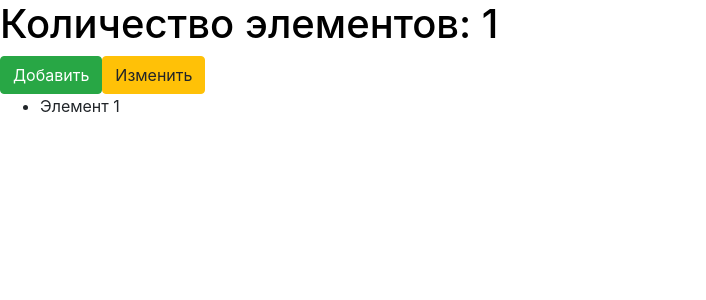
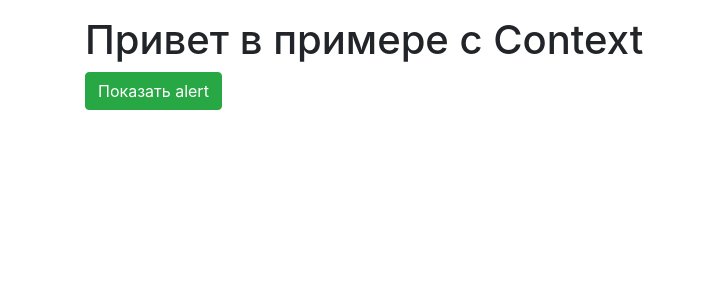
Before and after one commit to MaxiDeBox/react-hooks-theory, a React (Create React App) app: page / in a window 1280 px wide. Shown: the top 300 px of the page, without its empty margins (0-706 px from the left). Built offline with nearby package versions, Linux system fonts and the light colour scheme.

Commit message:
115. Контекст с useContext

```diff
--- a/src/App.js
+++ b/src/App.js
@@ -1,29 +1,17 @@
+import React from "react";
 import {useState, useEffect, useRef, useMemo, useCallback} from "react";
-import ItemsList from "./ItemsList";
+import Main from "./Main";
+import Alert from "./alert/Alert";
+import {AlertProvider} from "./alert/AlertContext";
 
 function App() {
-  const [colored, setColored] = useState(false);
-  const [count, setCount] = useState(1);
-
-  const styles = {
-    color: colored ? 'darkred' : 'black'
-  };
-
-  // Разница между useMemo мы получаем сам callback
-  const generateItemsFromIPI = useCallback(() => {
-    return new Array(count).fill('').map((item, idx) => `Элемент ${idx + 1}`)
-  }, [count]);
-
   return (
-    <div>
-      <>
-        <h1 style={styles}>Количество элементов: {count}</h1>
-        <button className={'btn btn-success'} onClick={() => setCount(prevState => prevState + 1)}>Добавить</button>
-        <button className={'btn btn-warning'} onClick={() => setColored(prevState => !prevState)}>Изменить</button>
-
-        <ItemsList getItems={generateItemsFromIPI}/>
-      </>
-    </div>
+    <AlertProvider>
+      <div className={'container pt-3'}>
+        <Alert />
+        <Main toggle={() => {}} />
+      </div>
+    </AlertProvider>
   );
 }
 
--- /dev/null
+++ b/src/Main.js
@@ -0,0 +1,13 @@
+import React from "react";
+import {useAlert} from "./alert/AlertContext";
+
+export default function Main() {
+  const {toggle} = useAlert();
+
+  return (
+    <>
+      <h1>Привет в примере с Context</h1>
+      <button className={'btn btn-success'} onClick={toggle}>Показать alert</button>
+    </>
+  );
+}
--- /dev/null
+++ b/src/alert/Alert.js
@@ -0,0 +1,16 @@
+import React from "react";
+import {useAlert} from "./AlertContext";
+
+export default function Alert() {
+  const alert = useAlert();
+
+  if(!alert.visible) {
+    return null;
+  }
+
+  return (
+    <div className={'alert alert-danger'} onClick={alert.toggle}>
+      Важное сообщение!
+    </div>
+  );
+}
--- /dev/null
+++ b/src/alert/AlertContext.js
@@ -0,0 +1,37 @@
+import React, {useContext, useState} from "react";
+
+const AlertContext = React.createContext();
+// const AlertToggleContext = React.createContext();
+
+export const useAlert = () => {
+  return useContext(AlertContext);
+}
+
+// export const useAlertToggle = () => {
+//   return useContext(AlertToggleContext);
+// }
+
+export const AlertProvider = ({children}) => {
+  const [alert, setAlert] = useState(false);
+
+  const toggle = () => {
+    setAlert(prevState => !prevState)
+  }
+
+  return (
+    // Если экспортируем значение
+    // <AlertContext.Provider value={alert}>
+    //   <AlertToggleContext.Provider value={toggle}>
+    //     {children}
+    //   </AlertToggleContext.Provider>
+    // </AlertContext.Provider>
+
+    // Если экспортируем какой то объект
+    <AlertContext.Provider value={{
+      visible: alert,
+      toggle
+    }}>
+     {children}
+    </AlertContext.Provider>
+  );
+}
```
